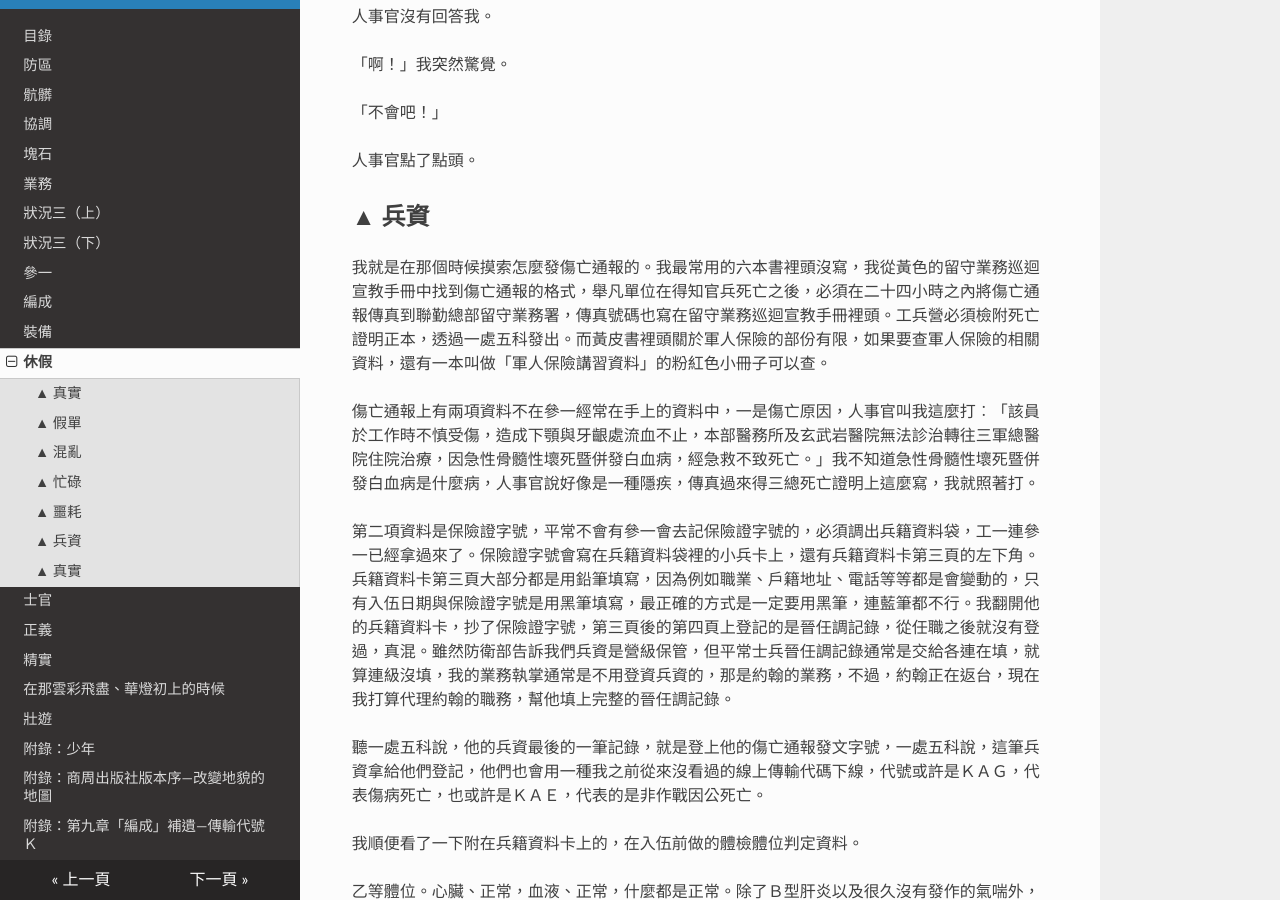
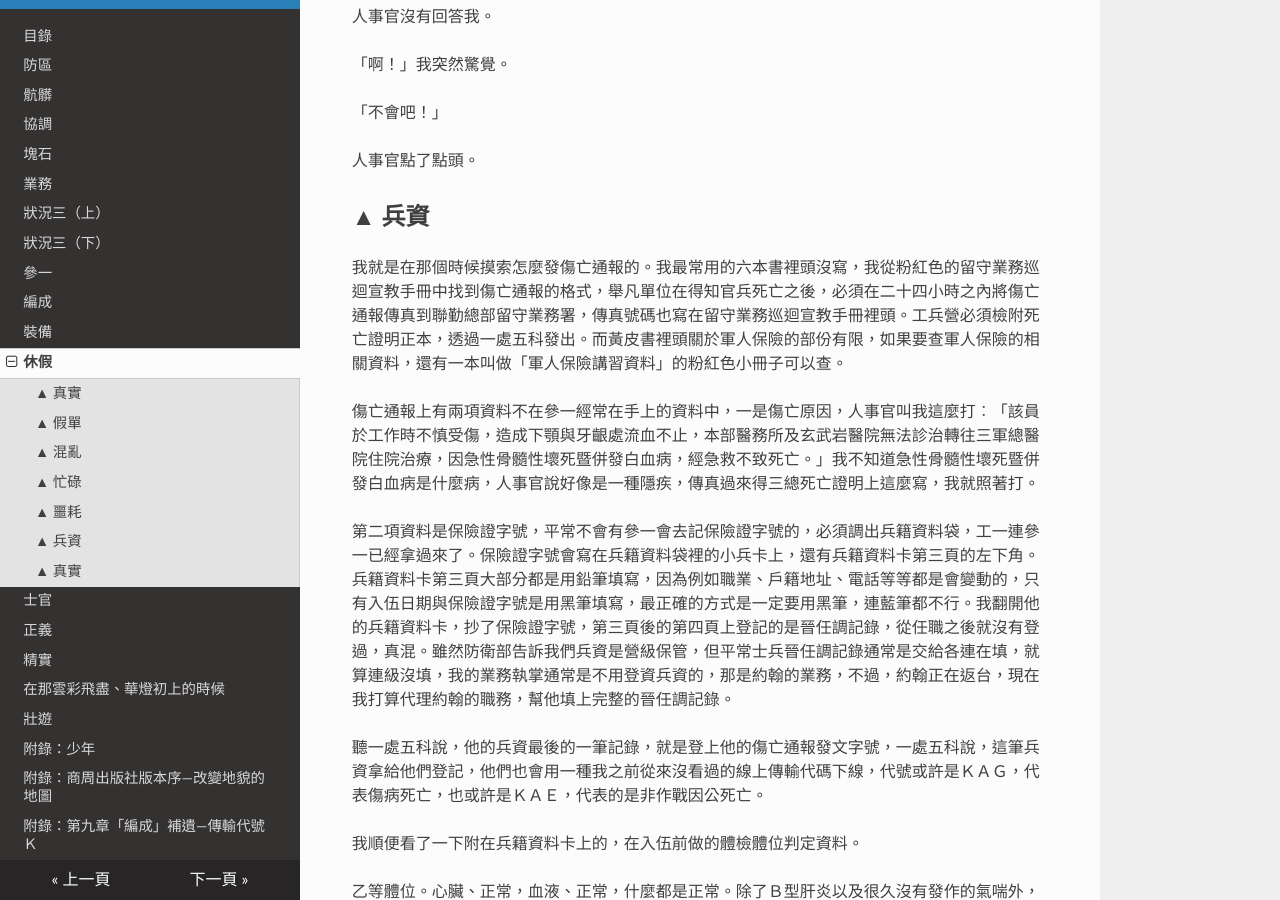
Before and after one commit to zonble/zk3, an MkDocs documentation site: the page built from docs/11.md, in a window 1280 px wide and 900 px high, scrolled down 14498 px. Built offline with MkDocs 1.6.1, drawn with Linux system fonts in a browser that asks for light colours; nearby versions of some CDN libraries.

Commit message:
Fixes a typo.

```diff
--- a/docs/11.md
+++ b/docs/11.md
@@ -302,7 +302,7 @@
 
 ## ▲ 兵資
 
-我就是在那個時候摸索怎麼發傷亡通報的。我最常用的六本書裡頭沒寫，我從黃色的留守業務巡迴宣教手冊中找到傷亡通報的格式，舉凡單位在得知官兵死亡之後，必須在二十四小時之內將傷亡通報傳真到聯勤總部留守業務署，傳真號碼也寫在留守業務巡迴宣教手冊裡頭。工兵營必須檢附死亡證明正本，透過一處五科發出。而黃皮書裡頭關於軍人保險的部份有限，如果要查軍人保險的相關資料，還有一本叫做「軍人保險講習資料」的粉紅色小冊子可以查。
+我就是在那個時候摸索怎麼發傷亡通報的。我最常用的六本書裡頭沒寫，我從粉紅色的留守業務巡迴宣教手冊中找到傷亡通報的格式，舉凡單位在得知官兵死亡之後，必須在二十四小時之內將傷亡通報傳真到聯勤總部留守業務署，傳真號碼也寫在留守業務巡迴宣教手冊裡頭。工兵營必須檢附死亡證明正本，透過一處五科發出。而黃皮書裡頭關於軍人保險的部份有限，如果要查軍人保險的相關資料，還有一本叫做「軍人保險講習資料」的粉紅色小冊子可以查。
 
 傷亡通報上有兩項資料不在參一經常在手上的資料中，一是傷亡原因，人事官叫我這麼打︰「該員於工作時不慎受傷，造成下顎與牙齦處流血不止，本部醫務所及玄武岩醫院無法診治轉往三軍總醫院住院治療，因急性骨髓性壞死暨併發白血病，經急救不致死亡。」我不知道急性骨髓性壞死暨併發白血病是什麼病，人事官說好像是一種隱疾，傳真過來得三總死亡證明上這麼寫，我就照著打。
 
```
